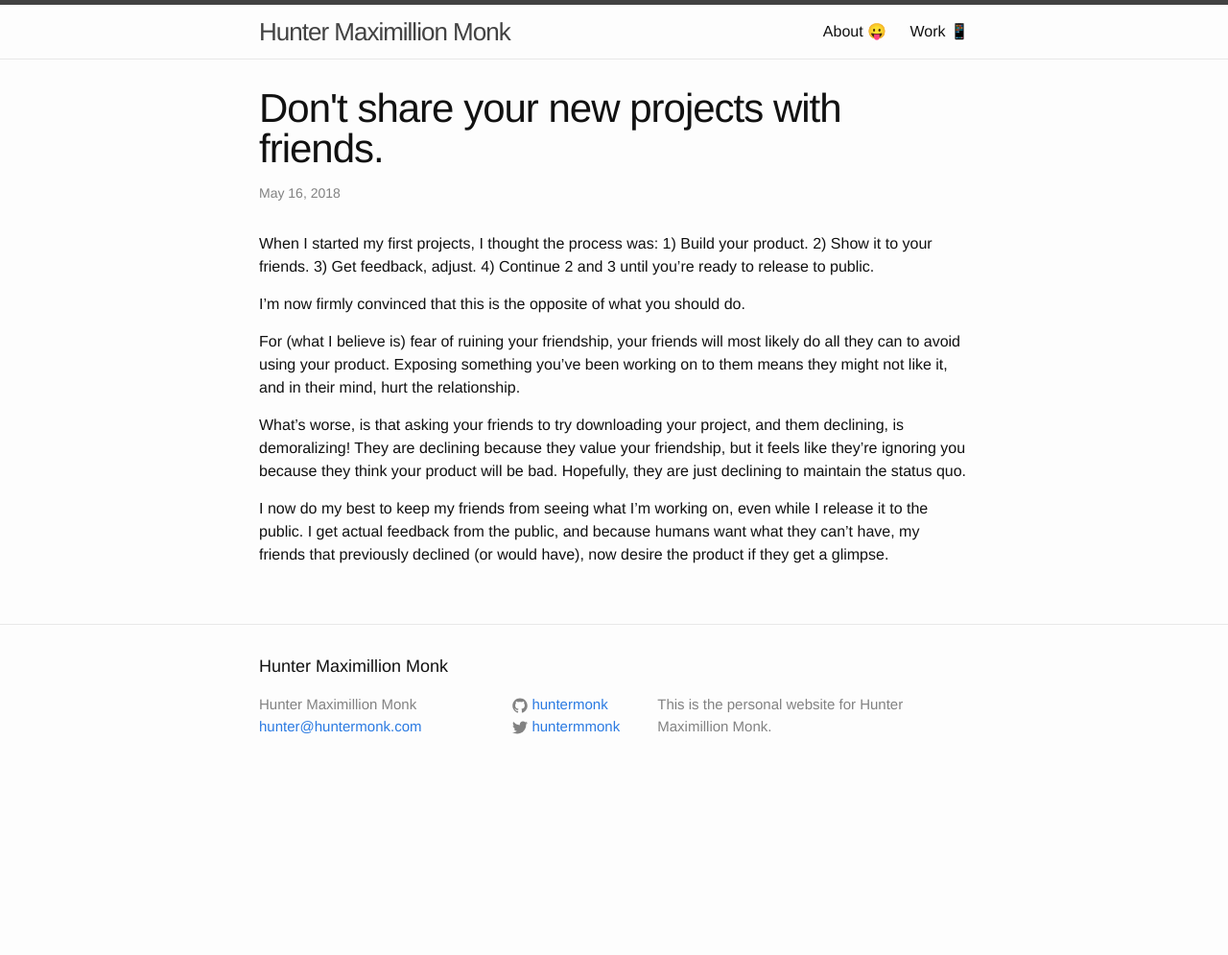
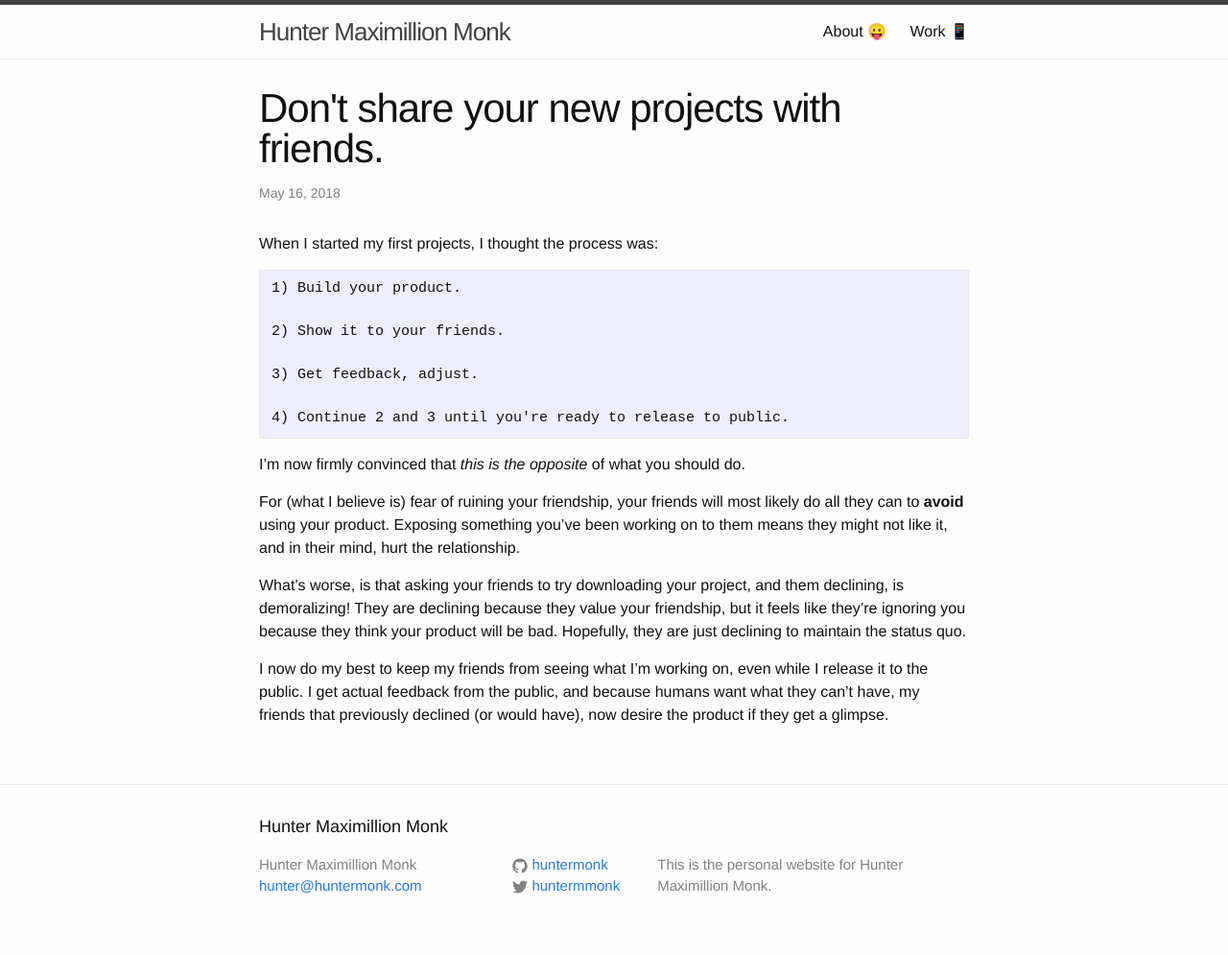
Before and after one commit to huntermonk/huntermonk.github.io, a Jekyll site: the page built from _posts/2018-5-16-dont-share-with-friends.md, in a window 1280 px wide. Shown: the whole page at 96% size. Built offline with Jekyll 4.4.1, drawn with Linux system fonts in a browser that asks for light colours; comment, search, counter and statistics services are not loaded; before the commit the page ends 900 px from its top, so only the background shows below that.

Commit message:
Improve formatting

````diff
--- a/_posts/2018-5-16-dont-share-with-friends.md
+++ b/_posts/2018-5-16-dont-share-with-friends.md
@@ -3,11 +3,20 @@ layout: post
 title:  "Don't share your new projects with friends."
 ---
 
-When I started my first projects, I thought the process was: 1) Build your product. 2) Show it to your friends. 3) Get feedback, adjust. 4) Continue 2 and 3 until you're ready to release to public.
+When I started my first projects, I thought the process was:
+```
+1) Build your product.
 
-I'm now firmly convinced that this is the opposite of what you should do.
+2) Show it to your friends.
 
-For (what I believe is) fear of ruining your friendship, your friends will most likely do all they can to avoid using your product. Exposing something you've been working on to them means they might not like it, and in their mind, hurt the relationship.
+3) Get feedback, adjust.
+
+4) Continue 2 and 3 until you're ready to release to public.
+```
+
+I'm now firmly convinced that _this is the opposite_ of what you should do.
+
+For (what I believe is) fear of ruining your friendship, your friends will most likely do all they can to **avoid** using your product. Exposing something you've been working on to them means they might not like it, and in their mind, hurt the relationship.
 
 What's worse, is that asking your friends to try downloading your project, and them declining, is demoralizing! They are declining because they value your friendship, but it feels like they're ignoring you because they think your product will be bad. Hopefully, they are just declining to maintain the status quo.
 
````
